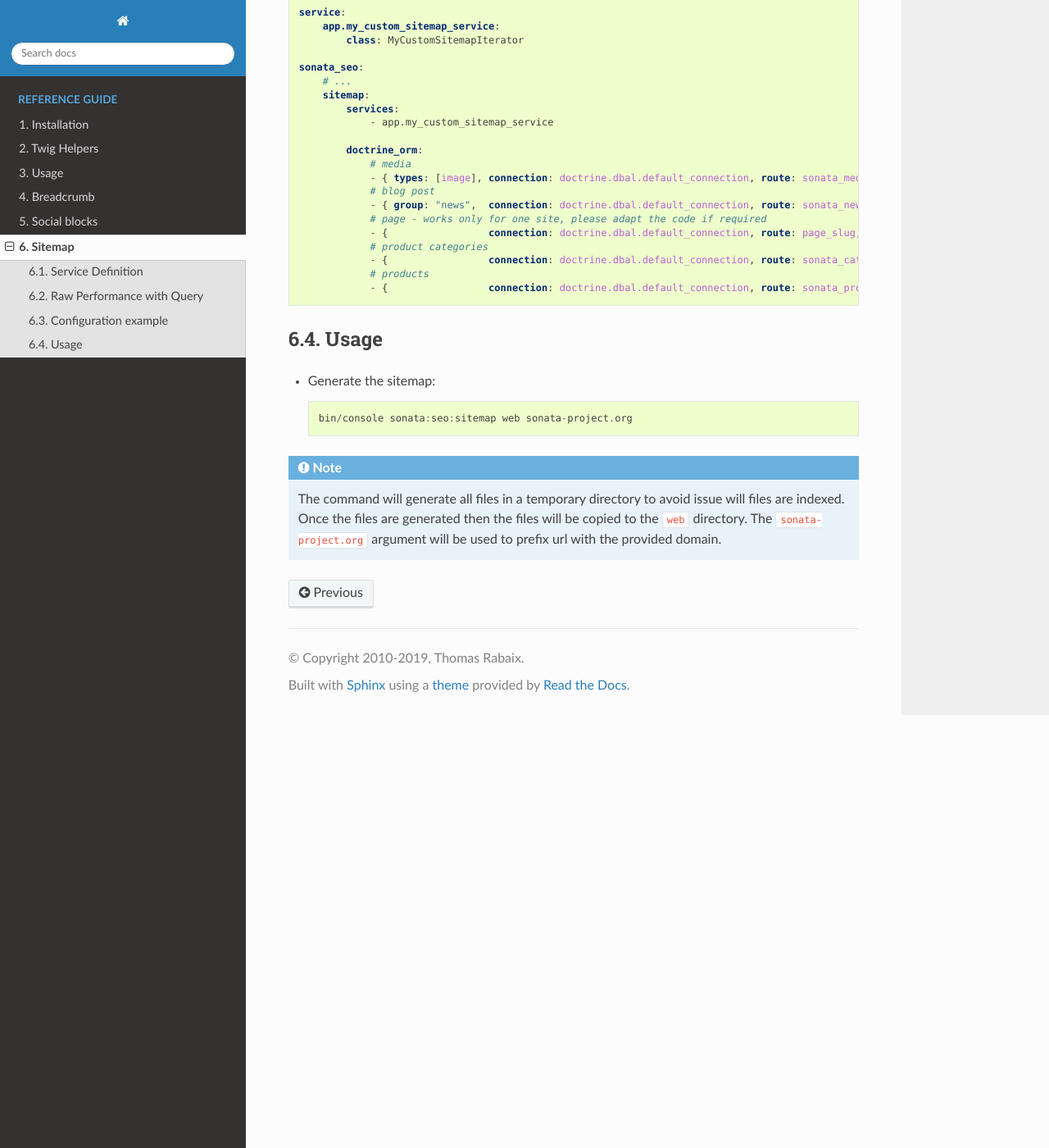
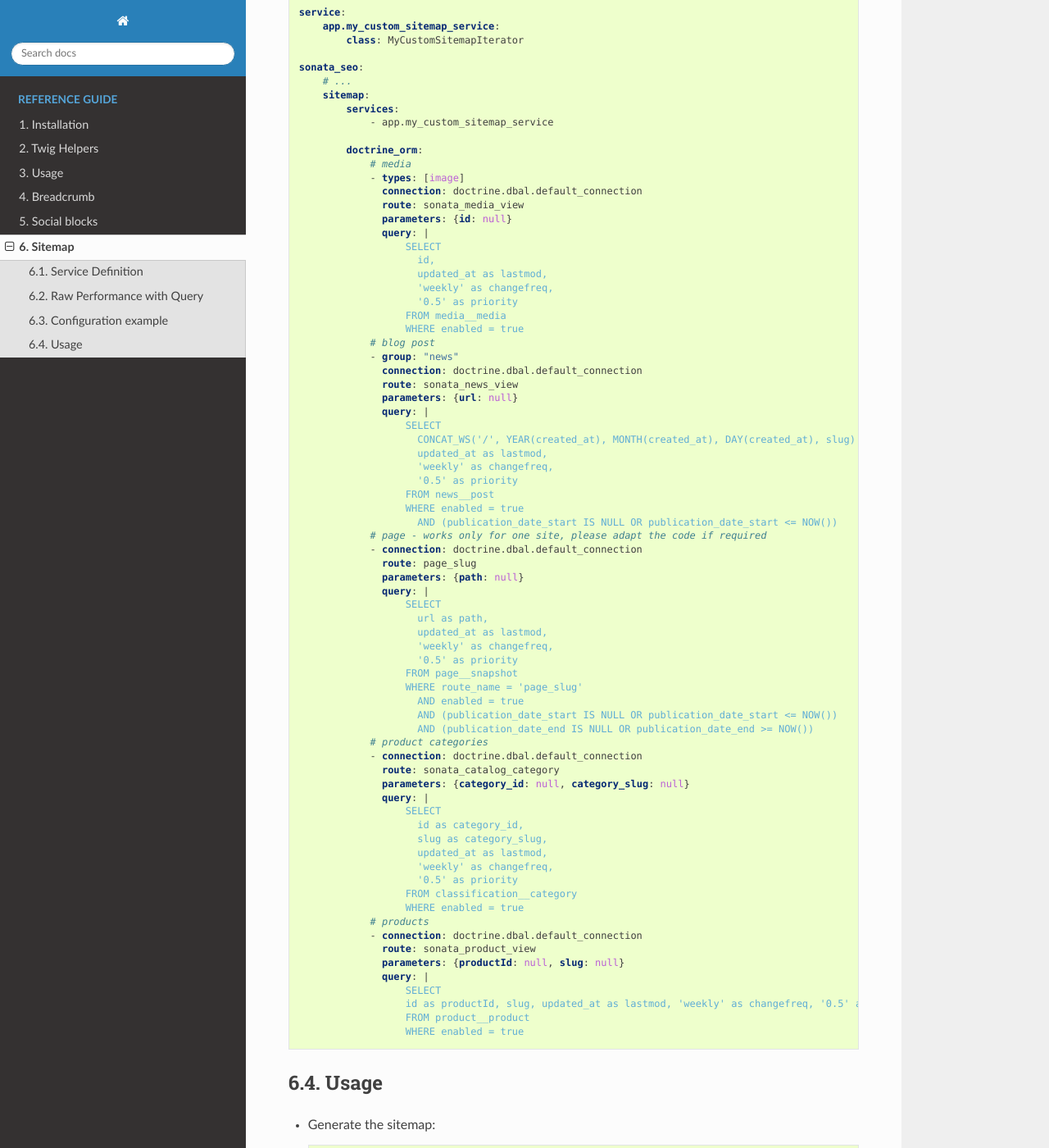
Before and after one commit to sonata-project/SonataSeoBundle, a Sphinx documentation site: the page built from docs/reference/sitemap.rst, in a window 1280 px wide and 1400 px high, scrolled down 2057 px. Shown: the whole window at 82% size. Built offline with Sphinx 7.4.7 and the Read the Docs theme 2.0.0, drawn with Linux system fonts in a browser that asks for light colours; some of the changed text lies outside the part shown.

Commit message:
Fix example in docs (#366)
* Replaced `permalink` to `url`
* Force casted `lastmod` to DATETIME
* Expand long objects

Co-authored-by: Grégoire Paris <postmaster@greg0ire.fr>

```diff
--- a/docs/reference/sitemap.rst
+++ b/docs/reference/sitemap.rst
@@ -32,8 +32,8 @@ The service must implement the ``SourceIteratorInterface`` from the ``sonata-pro
         {
             $this->key++;
             $this->current = array(
-                'permalink'  => '/the/path/to/target',
-                'lastmod'    => '',
+                'url'  => '/the/path/to/target',
+                'lastmod'    => '01.01.2020',
                 'changefreq' => 'weekly',
                 'priority'   => 0.5
             );
@@ -74,8 +74,8 @@ The following code is an extract of the query required to generate a valid sitem
 .. code-block:: sql
 
     SELECT
-        CONCAT_WS('/', YEAR(created_at), MONTH(created_at), DAY(created_at), slug) as permalink ,
-        updated_at as lastmod,
+        CONCAT_WS('/', YEAR(created_at), MONTH(created_at), DAY(created_at), slug) as url ,
+        DATETIME(updated_at) as lastmod,
         'weekly' as changefreq,
         '0.5' as priority
     FROM news__post
@@ -106,18 +106,69 @@ Here is a full example coming from the [Sonata Sandbox demo website](https://git
 
             doctrine_orm:
                 # media
-                - { types: [image], connection: doctrine.dbal.default_connection, route: sonata_media_view,       parameters: {id: null},                               query: "SELECT id, updated_at as lastmod, 'weekly' as changefreq, '0.5' as priority FROM media__media WHERE enabled = true" }
+                - types: [image]
+                  connection: doctrine.dbal.default_connection
+                  route: sonata_media_view
+                  parameters: {id: null}
+                  query: |
+                      SELECT
+                        id,
+                        updated_at as lastmod,
+                        'weekly' as changefreq,
+                        '0.5' as priority
+                      FROM media__media
+                      WHERE enabled = true
                 # blog post
-                - { group: "news",  connection: doctrine.dbal.default_connection, route: sonata_news_view,        parameters: {permalink: null},                        query: "SELECT CONCAT_WS('/', YEAR(created_at), MONTH(created_at), DAY(created_at), slug) as permalink , updated_at as lastmod, 'weekly' as changefreq, '0.5' as priority FROM news__post WHERE enabled = 1 AND (publication_date_start IS NULL OR publication_date_start <= NOW())" }
+                - group: "news"
+                  connection: doctrine.dbal.default_connection
+                  route: sonata_news_view
+                  parameters: {url: null}
+                  query: |
+                      SELECT
+                        CONCAT_WS('/', YEAR(created_at), MONTH(created_at), DAY(created_at), slug) as url ,
+                        updated_at as lastmod,
+                        'weekly' as changefreq,
+                        '0.5' as priority
+                      FROM news__post
+                      WHERE enabled = true
+                        AND (publication_date_start IS NULL OR publication_date_start <= NOW())
                 # page - works only for one site, please adapt the code if required
-                - {                 connection: doctrine.dbal.default_connection, route: page_slug,               parameters: {path: null},                             query: "SELECT url as path, updated_at as lastmod, 'weekly' as changefreq, '0.5' as priority FROM page__snapshot WHERE route_name = 'page_slug' AND enabled = 1 AND (publication_date_start IS NULL OR publication_date_start <= NOW()) AND (publication_date_end IS NULL OR publication_date_end >= NOW())" }
+                - connection: doctrine.dbal.default_connection
+                  route: page_slug
+                  parameters: {path: null}
+                  query: |
+                      SELECT
+                        url as path,
+                        updated_at as lastmod,
+                        'weekly' as changefreq,
+                        '0.5' as priority
+                      FROM page__snapshot
+                      WHERE route_name = 'page_slug'
+                        AND enabled = true
+                        AND (publication_date_start IS NULL OR publication_date_start <= NOW())
+                        AND (publication_date_end IS NULL OR publication_date_end >= NOW())
                 # product categories
-                - {                 connection: doctrine.dbal.default_connection, route: sonata_catalog_category, parameters: {category_id: null, category_slug: null}, query: "SELECT id as category_id, slug as category_slug, updated_at as lastmod, 'weekly' as changefreq, '0.5' as priority FROM classification__category WHERE enabled = true" }
+                - connection: doctrine.dbal.default_connection
+                  route: sonata_catalog_category
+                  parameters: {category_id: null, category_slug: null}
+                  query: |
+                      SELECT
+                        id as category_id,
+                        slug as category_slug,
+                        updated_at as lastmod,
+                        'weekly' as changefreq,
+                        '0.5' as priority
+                      FROM classification__category
+                      WHERE enabled = true
                 # products
-                - {                 connection: doctrine.dbal.default_connection, route: sonata_product_view,     parameters: {productId: null, slug: null},            query: "SELECT id as productId, slug, updated_at as lastmod, 'weekly' as changefreq, '0.5' as priority FROM product__product WHERE enabled = true" }
-
-
-
+                - connection: doctrine.dbal.default_connection
+                  route: sonata_product_view
+                  parameters: {productId: null, slug: null}
+                  query: |
+                      SELECT
+                      id as productId, slug, updated_at as lastmod, 'weekly' as changefreq, '0.5' as priority
+                      FROM product__product
+                      WHERE enabled = true
 
 Usage
 -----
```
